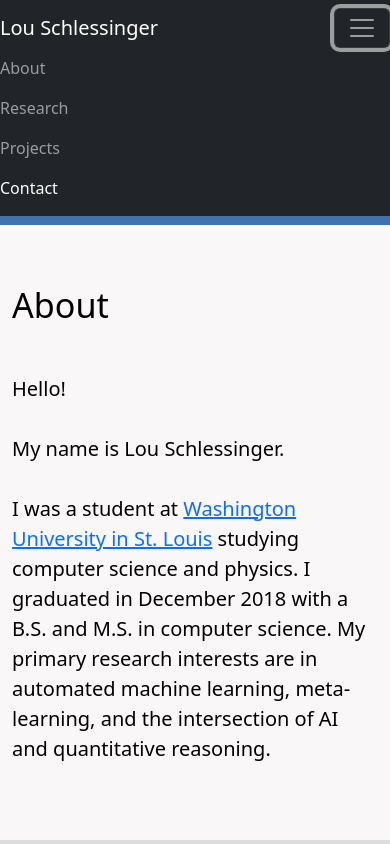
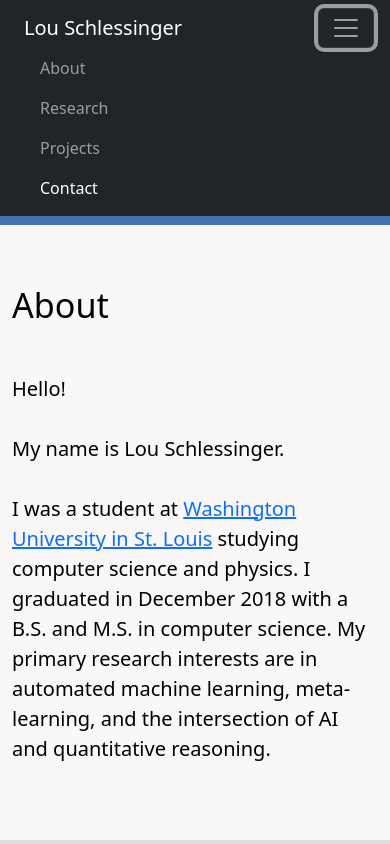
Before and after one commit to lschlessinger1/lschlessinger1.github.io, a website: page index.html in a window 390 px wide. Both pictures are taken after a click on the button "Toggle navigation". Shown: the top 844 px of the page. Drawn offline with nearby package versions, Linux system fonts and the light colour scheme.

Commit message:
style: enhance navbar styles and add padding for small screens

```diff
--- a/assets/css/main.css
+++ b/assets/css/main.css
@@ -1,3 +1,26 @@
+/* Navbar styles */
+.navbar {
+    padding-left: 1rem;
+    padding-right: 1rem;
+}
+
+.navbar-brand {
+    padding-left: 0.5rem;
+}
+
+/* Add padding to collapsed navbar menu items on small screens */
+@media (max-width: 767px) {
+    .navbar-collapse {
+        padding-left: 1rem;
+        padding-right: 1rem;
+    }
+
+    .navbar-nav .nav-link {
+        padding-left: 0.5rem;
+        padding-right: 0.5rem;
+    }
+}
+
 #intro-section {
     background-color: #3F72AF;
     color: white;
```
